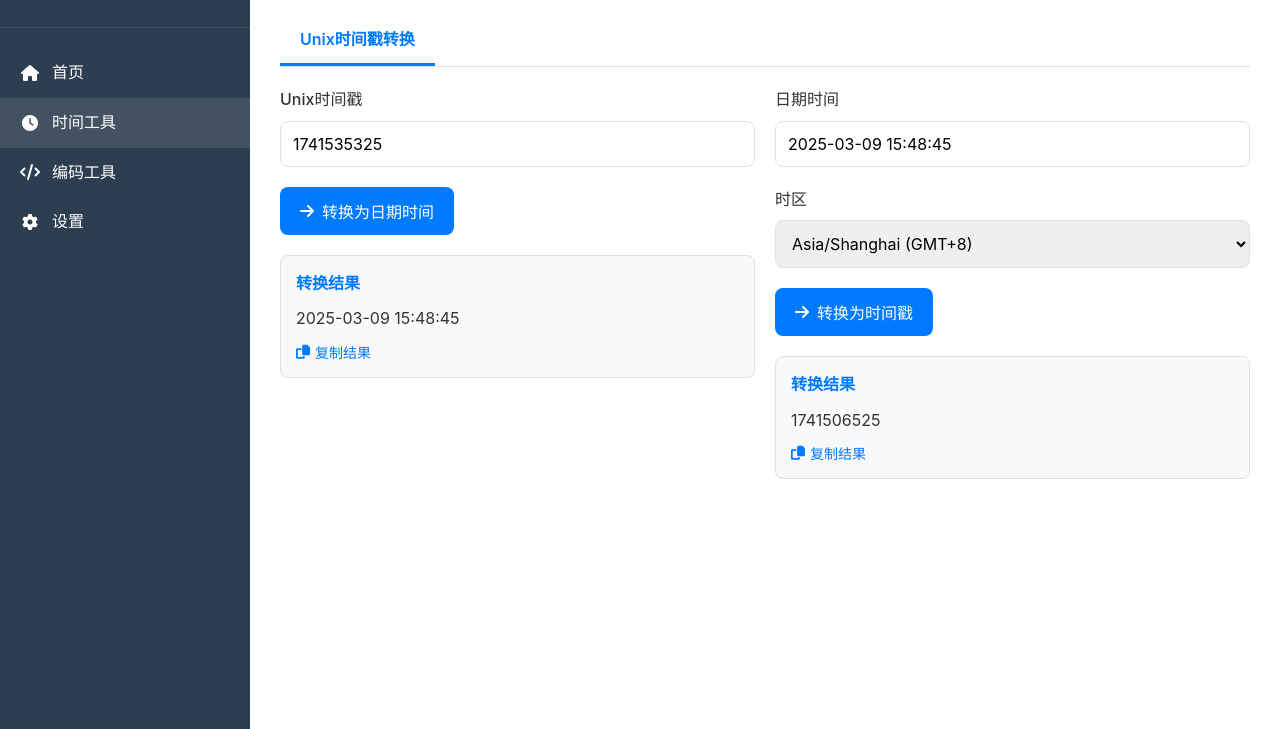
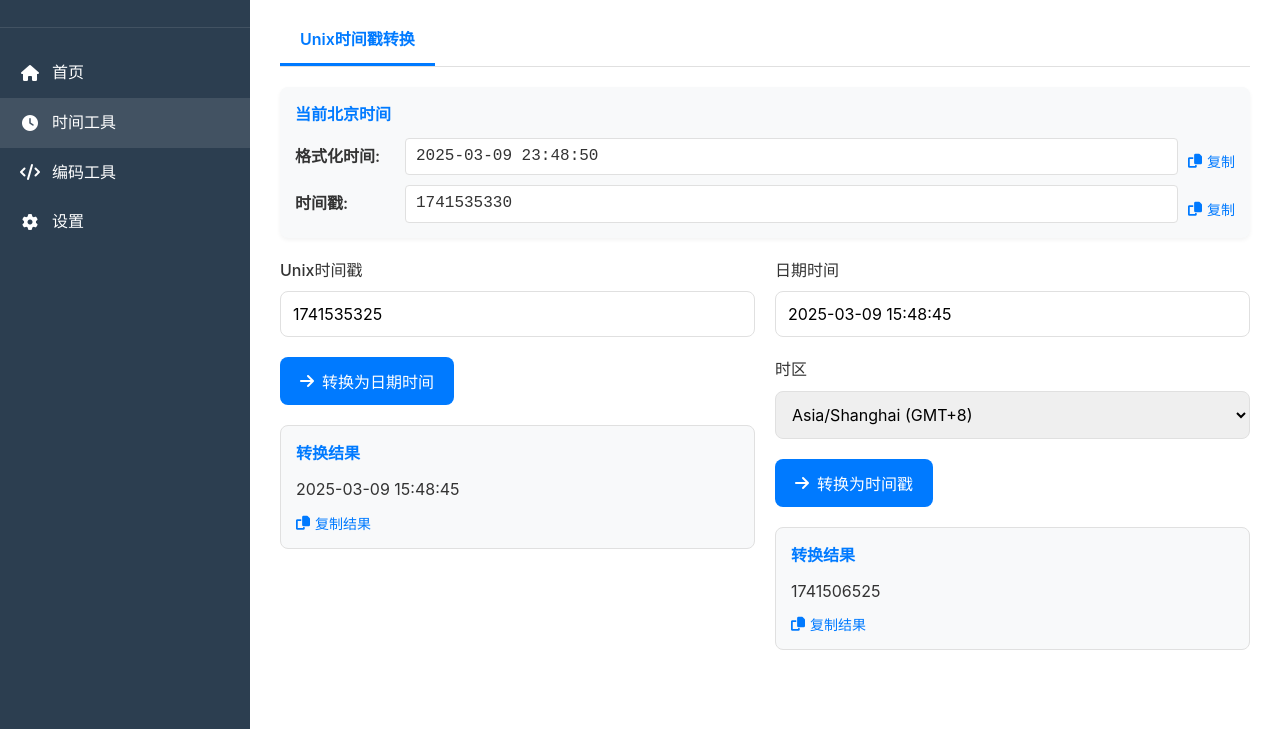
Before and after one commit to codecible/chrome-plug, a browser extension: page WorkSmart/tools/time.html in a window 1280 px wide. Shown: the part 71-800 px from the top of the page. Drawn offline with Linux system fonts and the light colour scheme.

Commit message:
新增 当前北京时间&SQ解码

```diff
--- a/WorkSmart/css/time.css
+++ b/WorkSmart/css/time.css
@@ -15,3 +15,43 @@
     margin-bottom: 5px;
     font-size: 16px;
 }
+
+/* 当前北京时间样式 */
+.current-time-container {
+    background-color: #f8f9fa;
+    border-radius: 8px;
+    padding: 15px;
+    margin-bottom: 20px;
+    box-shadow: 0 2px 4px rgba(0, 0, 0, 0.05);
+}
+
+.current-time-row {
+    display: flex;
+    align-items: center;
+    margin-bottom: 10px;
+}
+
+.current-time-row:last-child {
+    margin-bottom: 0;
+}
+
+.current-time-label {
+    font-weight: 600;
+    width: 100px;
+    margin-right: 10px;
+}
+
+#current-beijing-time,
+#current-timestamp {
+    flex-grow: 1;
+    font-family: monospace;
+    font-size: 16px;
+    padding: 5px 10px;
+    background-color: #fff;
+    border-radius: 4px;
+    border: 1px solid #e0e0e0;
+}
+
+.current-time-row .copy-button {
+    margin-left: 10px;
+}
--- a/WorkSmart/js/time.js
+++ b/WorkSmart/js/time.js
@@ -12,12 +12,62 @@ document.addEventListener('DOMContentLoaded', function() {
     const dateResultTimestamp = document.getElementById('date-result-timestamp');
     const dateResult = document.getElementById('date-result');
 
+    // 获取当前北京时间元素
+    const currentBeijingTimeElement = document.getElementById('current-beijing-time');
+    const currentTimestampElement = document.getElementById('current-timestamp');
+
     const copyButtons = document.querySelectorAll('.copy-button');
 
     // 设置当前时间作为默认值
     const now = new Date();
     timestampInput.value = Math.floor(now.getTime() / 1000);
     dateInput.value = formatDate(now);
+
+    // 更新当前北京时间和时间戳
+    function updateCurrentBeijingTime() {
+        // 获取当前时间
+        const now = new Date();
+
+        // 获取当前时间戳（秒）
+        const timestamp = Math.floor(now.getTime() / 1000);
+
+        // 计算北京时间（UTC+8）
+        // 使用Intl.DateTimeFormat来格式化特定时区的时间
+        const beijingTimeFormatter = new Intl.DateTimeFormat('zh-CN', {
+            timeZone: 'Asia/Shanghai',
+            year: 'numeric',
+            month: '2-digit',
+            day: '2-digit',
+            hour: '2-digit',
+            minute: '2-digit',
+            second: '2-digit',
+            hour12: false
+        });
+
+        // 获取格式化后的北京时间部分
+        const beijingTimeParts = beijingTimeFormatter.formatToParts(now);
+
+        // 从格式化的部分中提取年、月、日、时、分、秒
+        const beijingTimeObj = {};
+        beijingTimeParts.forEach(part => {
+            if (part.type !== 'literal') {
+                beijingTimeObj[part.type] = part.value;
+            }
+        });
+
+        // 构建北京时间字符串
+        const beijingTimeStr = `${beijingTimeObj.year}-${beijingTimeObj.month}-${beijingTimeObj.day} ${beijingTimeObj.hour}:${beijingTimeObj.minute}:${beijingTimeObj.second}`;
+
+        // 更新显示
+        currentBeijingTimeElement.textContent = beijingTimeStr;
+        currentTimestampElement.textContent = timestamp;
+    }
+
+    // 初始更新当前北京时间
+    updateCurrentBeijingTime();
+
+    // 每秒更新一次当前北京时间
+    setInterval(updateCurrentBeijingTime, 1000);
 
     // 时间戳转日期
     timestampToDateBtn.addEventListener('click', function() {
--- a/WorkSmart/tools/time.html
+++ b/WorkSmart/tools/time.html
@@ -42,6 +42,27 @@
             </div>
 
             <div class="tab-content active" id="timestamp-content">
+                <!-- 添加当前北京时间和时间戳显示区域 -->
+                <div class="current-time-container">
+                    <div class="result-title">当前北京时间</div>
+                    <div class="current-time-row">
+                        <div class="current-time-label">格式化时间:</div>
+                        <div id="current-beijing-time"></div>
+                        <button class="copy-button" data-result="current-beijing-time">
+                            <i class="fas fa-copy"></i>
+                            复制
+                        </button>
+                    </div>
+                    <div class="current-time-row">
+                        <div class="current-time-label">时间戳:</div>
+                        <div id="current-timestamp"></div>
+                        <button class="copy-button" data-result="current-timestamp">
+                            <i class="fas fa-copy"></i>
+                            复制
+                        </button>
+                    </div>
+                </div>
+
                 <div class="two-columns">
                     <div>
                         <div class="form-group">
```
Also changed, not shown: WorkSmart/js/encoding.js (+13 -0 lines), WorkSmart/tools/encoding.html (+4 -0 lines), WorkSmart/docs/prototype.html (renamed from WorkSmart/prototype.html).
